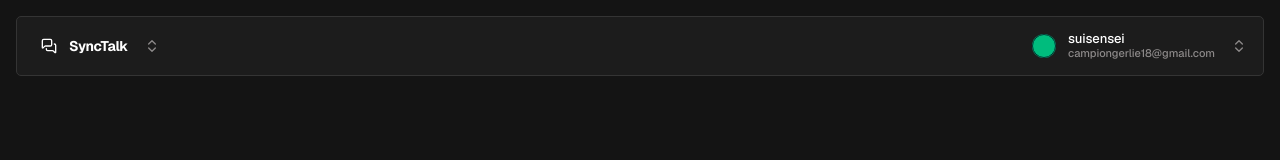
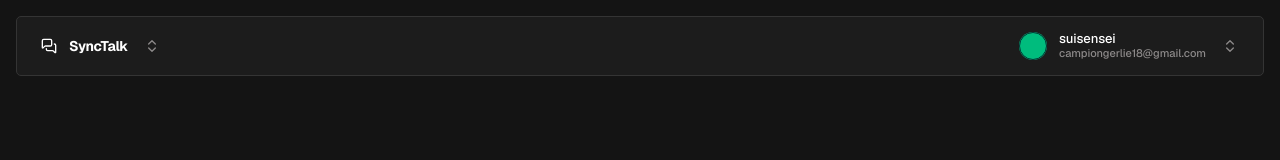
Before and after one commit to SuiSensei/Synctalk-realtime-distributed-chat, a Next.js app in the folder frontend/: page / in a window 1280 px wide. Shown: the top 160 px of the page. Built offline with nearby package versions, Linux system fonts and the light colour scheme.

Commit message:
style: scale up text for user dropdown

```diff
--- a/frontend/components/navigation-bar/user-dropdown.tsx
+++ b/frontend/components/navigation-bar/user-dropdown.tsx
@@ -16,9 +16,9 @@ export function UserDropdown() {
       <DropdownMenuTrigger asChild>
         <Button
           variant="ghost"
-          className="flex items-center gap-3 h-full p-0 px-2 rounded-none shadow-none transition-colors border-none focus-visible:ring-0 focus-visible:ring-offset-0 bg-transparent hover:bg-transparent data-[state=open]:bg-transparent"
+          className="flex items-center gap-3 h-full px-4 rounded-none hover:bg-white/5 data-[state=open]:bg-white/5 shadow-none transition-colors"
         >
-          <Avatar className="w-6 h-6 rounded-full">
+          <Avatar className="w-7 h-7 rounded-full">
             <AvatarFallback className="bg-emerald-500"></AvatarFallback>
           </Avatar>
           <div className="flex flex-col items-start text-left hidden sm:flex">
```
